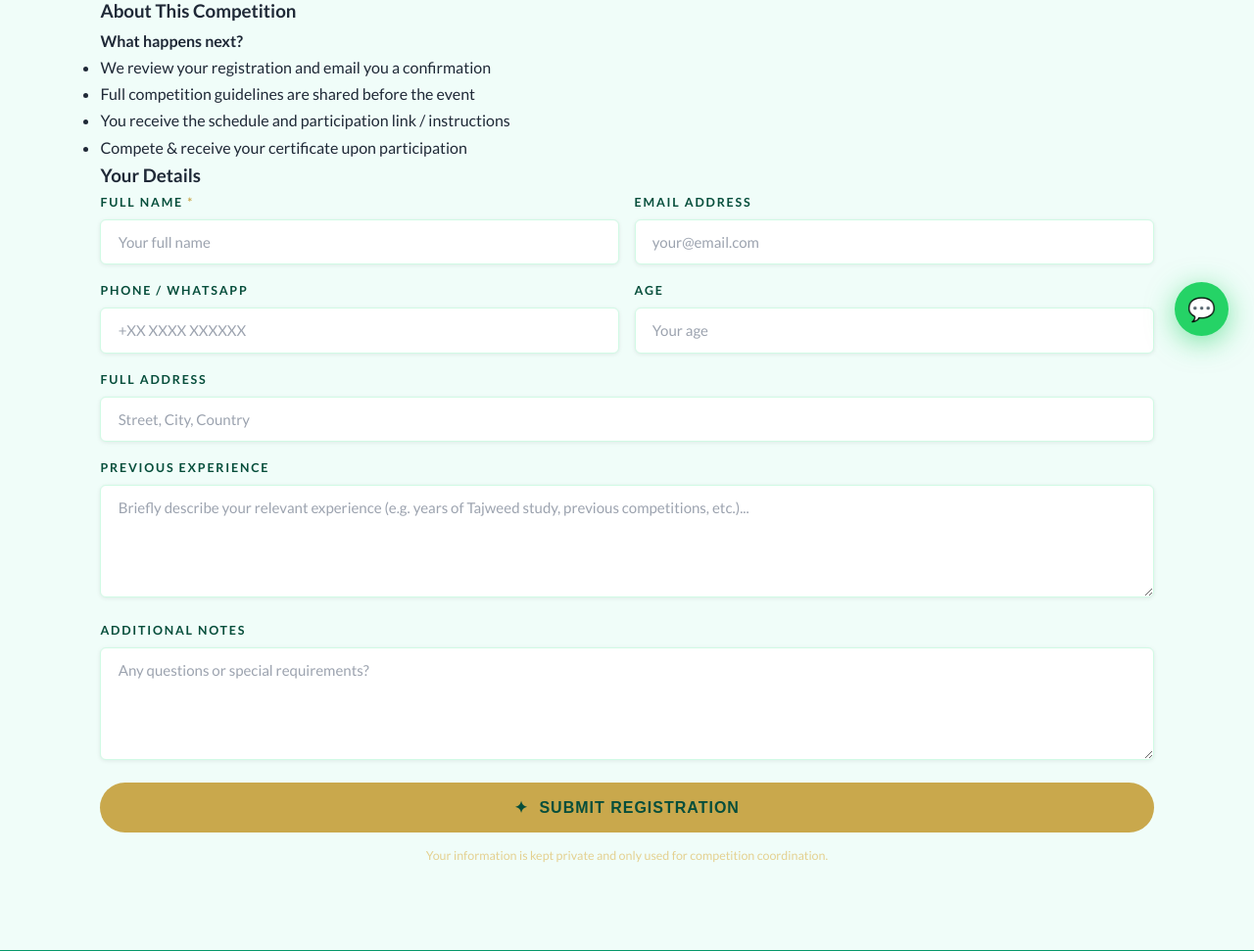
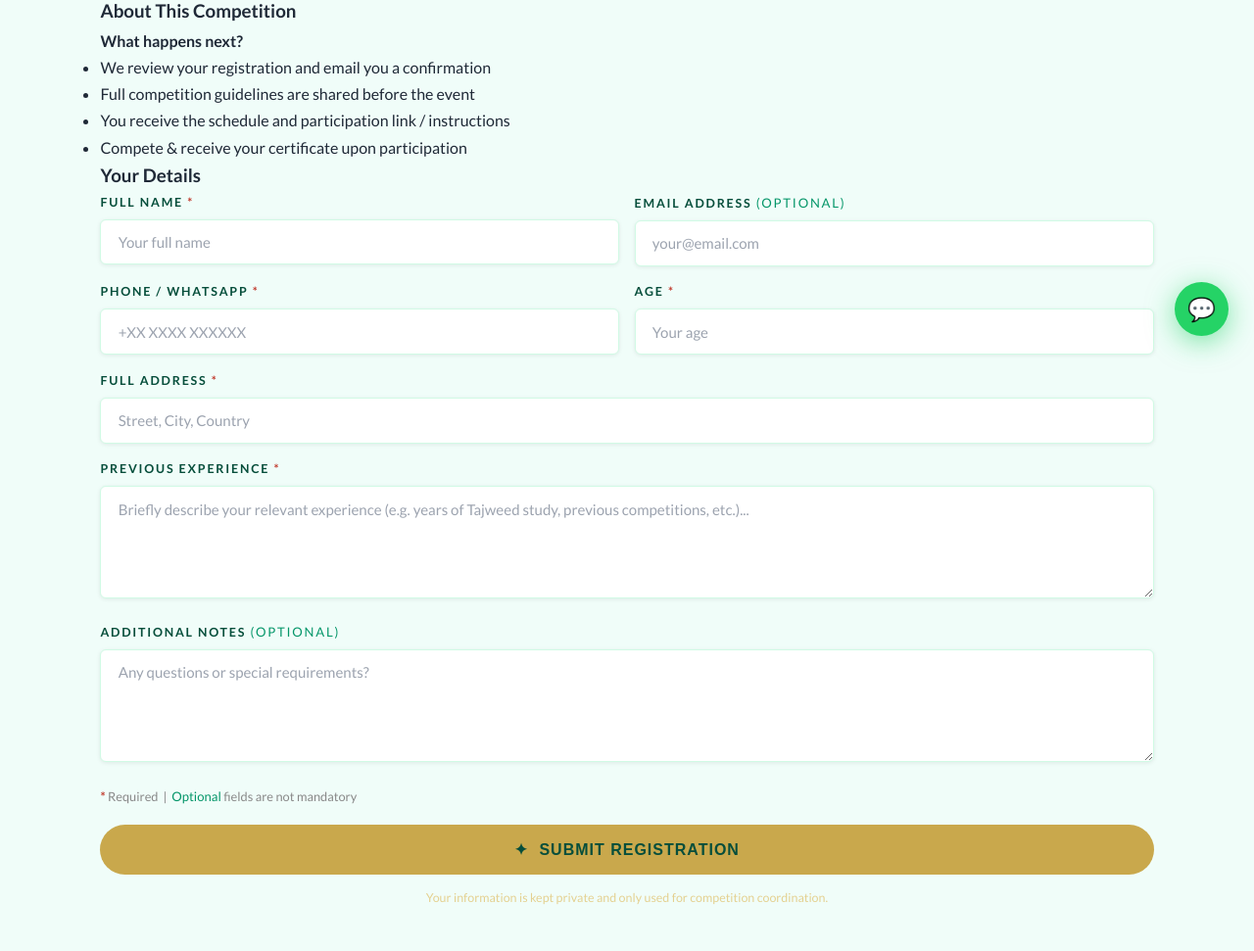
Before and after one commit to mynexasolutions-spec/al_quran, a Flask app: template templates/pages/register.html in a window 1280 px wide. Shown: the part 431-1402 px from the top of the page at 98% size. Run offline with Flask 3, Linux system fonts and the light colour scheme; the template is opened without the code that fills it, so the values that code supplies are empty; some libraries are stand-ins or nearby versions; some web fonts are replaced.

Commit message:
Competition forms: add required/optional field differentiation

```diff
--- a/templates/pages/register.html
+++ b/templates/pages/register.html
@@ -75,42 +75,44 @@
 
         <div class="form-row">
           <div class="fg">
-            <label>Full Name <span style="color:var(--gold)">*</span></label>
+            <label>Full Name <span style="color:#c0392b;font-weight:700">*</span></label>
             <input type="text" name="name" placeholder="Your full name" required/>
           </div>
           <div class="fg">
-            <label>Email Address</label>
+            <label>Email Address <span class="form-optional">(Optional)</span></label>
             <input type="email" name="email" placeholder="your@email.com"/>
           </div>
         </div>
 
         <div class="form-row">
           <div class="fg">
-            <label>Phone / WhatsApp</label>
-            <input type="tel" name="phone" placeholder="+XX XXXX XXXXXX"/>
+            <label>Phone / WhatsApp <span style="color:#c0392b;font-weight:700">*</span></label>
+            <input type="tel" name="phone" placeholder="+XX XXXX XXXXXX" required/>
           </div>
           <div class="fg">
-            <label>Age</label>
-            <input type="number" name="age" placeholder="Your age" min="1" max="120"/>
+            <label>Age <span style="color:#c0392b;font-weight:700">*</span></label>
+            <input type="number" name="age" placeholder="Your age" min="1" max="120" required/>
           </div>
         </div>
 
         <div class="fg">
-          <label>Full Address</label>
-          <input type="text" name="country" placeholder="Street, City, Country"/>
+          <label>Full Address <span style="color:#c0392b;font-weight:700">*</span></label>
+          <input type="text" name="country" placeholder="Street, City, Country" required/>
         </div>
 
         <div class="fg">
-          <label>Previous Experience</label>
-          <textarea name="experience" rows="3"
+          <label>Previous Experience <span style="color:#c0392b;font-weight:700">*</span></label>
+          <textarea name="experience" rows="3" required
             placeholder="Briefly describe your relevant experience (e.g. years of Tajweed study, previous competitions, etc.)..."></textarea>
         </div>
 
         <div class="fg">
-          <label>Additional Notes</label>
+          <label>Additional Notes <span class="form-optional">(Optional)</span></label>
           <textarea name="notes" rows="2"
             placeholder="Any questions or special requirements?"></textarea>
         </div>
+
+        <p style="font-size:.8rem;color:#888;margin:.4rem 0 1rem;"><span style="color:#c0392b;font-weight:700">*</span> Required &nbsp;|&nbsp; <span class="form-optional">Optional</span> fields are not mandatory</p>
 
         <button type="submit" class="btn-primary"
                 style="width:100%;padding:1rem 1.5rem;justify-content:center;font-size:1rem;">
```
Also changed, not shown: templates/pages/competitions.html (+11 -10 lines).
